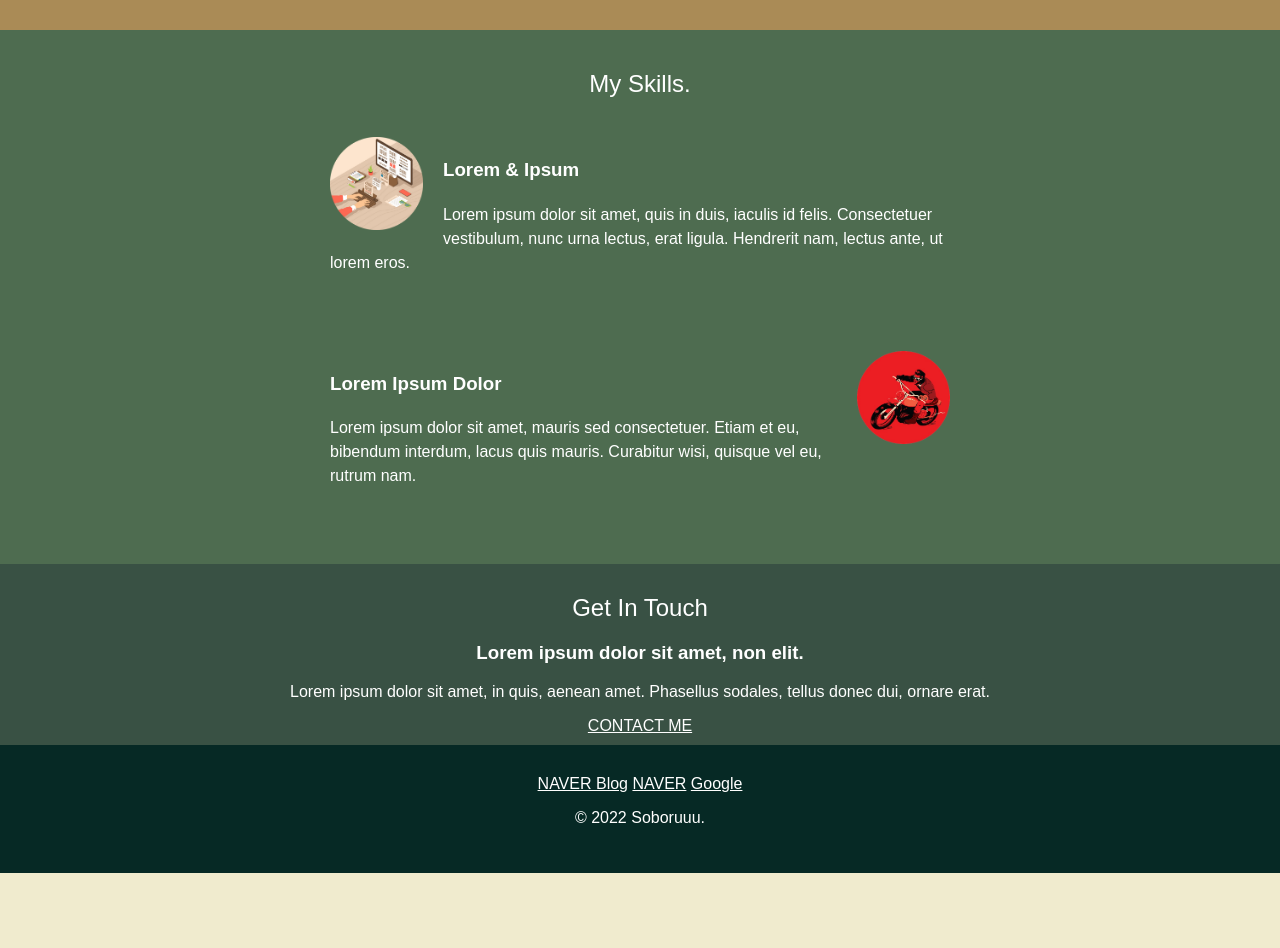
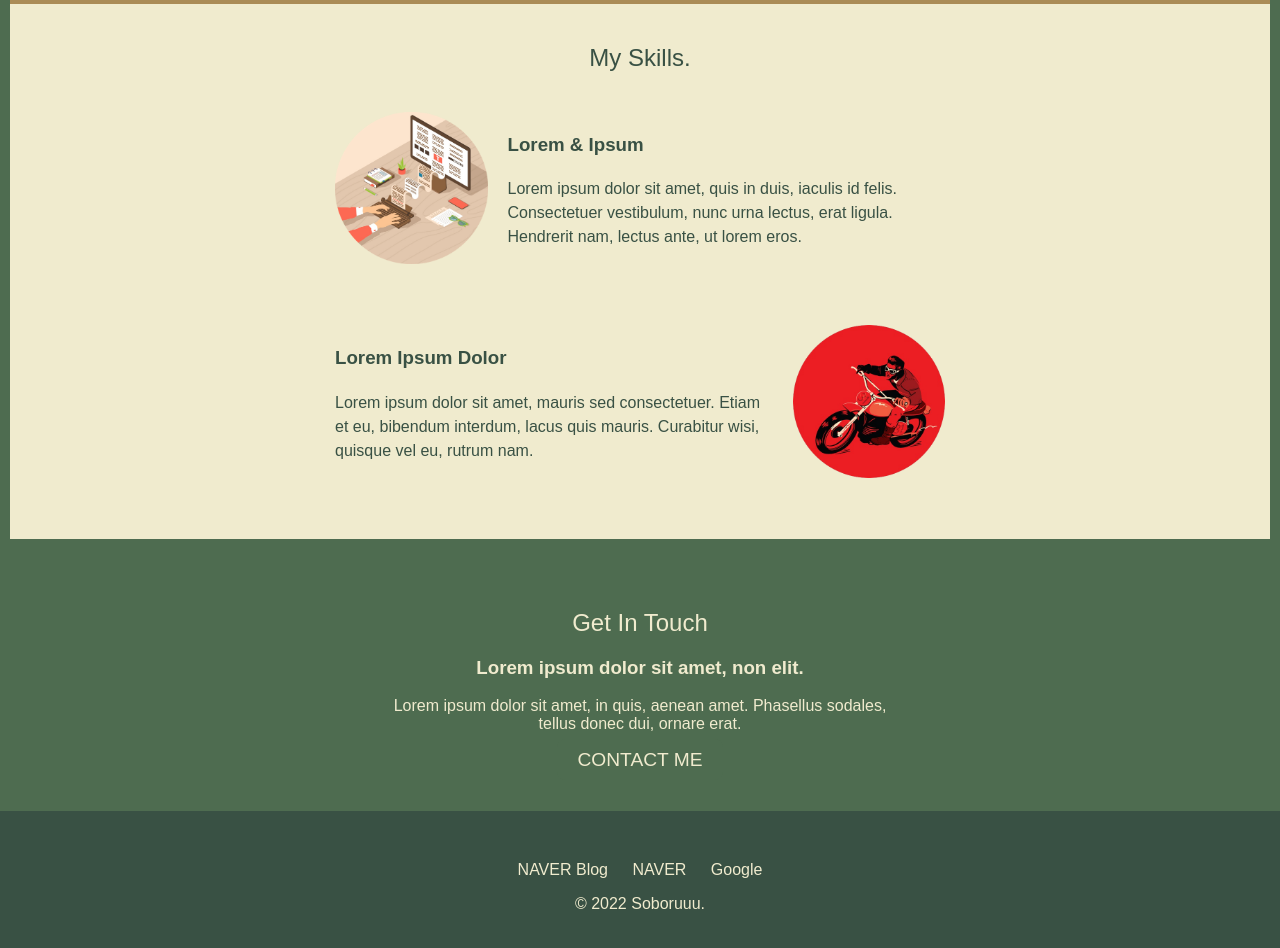
Before and after one commit to Soboruuu/css-website2, a plain HTML site: page index.html in a window 1280 px wide. Shown: the part 900-1848 px from the top of the page. Before the commit the page ends 1773 px from the top, so only its background shows below. Drawn offline with Linux system fonts and the light colour scheme; a web font is replaced by a local one.

Commit message:
Update styles.css

```diff
--- a/css/styles.css
+++ b/css/styles.css
@@ -1,30 +1,26 @@
-html{background-color: #F0EBCE;}
+html{
+    background-color: #4E6C50;
+}
 
 body{
     margin:0;
     text-align: center;
     font-family: 'Hammersmith One', sans-serif;
-    color:white;
+    color:#F0EBCE;
 }
 
 h1{
     font-size:3em;
-    margin: 20px auto 0 auto;
-    padding:10px;
 }
 
 h2{
     font-size: 1.5rem;
     font-weight: normal;
-
 }
 
 .top-container{
-
-    background-color: #F0EBCE;
     position:relative;
-    background-color: #F0EBCE;
-    color:#395144;
+    background-color: #4E6C50;
 }
 
 .pro{
@@ -45,7 +41,13 @@ h2{
 
 .mountain{
     position:relative;
-    top:6px;
+    top:15px;
+}
+
+.introduction{
+    text-align: center;
+    width:300px;
+    margin:0 auto 0 auto;
 }
 
 .profile{
@@ -58,24 +60,33 @@ h2{
     width:200px;
     height:200px;
     border-radius: 100%;
-    background-color: #395144;
-    margin:20px;
+    background-color: #4E6C50;
+
+}
+
+.profile_img:hover{
+    background-color: #F0EBCE;
+}
+
+.middle-container{
+    margin:10px;
 }
 
 .skills{
-    background-color: #4E6C50;
+    background-color: #F0EBCE;
     padding:20px;
+    color:#395144;
 }
 
 .computer{
-    width:15%;
+    width:25%;
     margin:0 20px 0 0;
 
     float:left;
 }
 
 .bike{
-    width:15%;
+    width:25%;
     margin:0 0 20px 0px;
     padding:0 0 20px 20px;
     float:right;
@@ -89,17 +100,48 @@ h2{
     line-height: 1.5;
 }
 
-.bottom-container{
-    padding: 30px;
-    background-color: #062925;
-}
 
 .contact-me{
     padding:10px;
-    background-color:#395144;
+    background-color:#4E6C50;
+    width:40%;
+    margin:40px auto 30px;
 }
 
+.bottom-container{
+    padding: 50px 0 20px;
+    background-color: #395144;
+}
 
 a{
-    color:white;
+    color:#F0EBCE;
+    margin: auto 10px 50px;
+    text-decoration: none;
 }
+
+a:hover{
+    text-decoration: underline;
+}
+
+.btn {
+    -webkit-border-radius: 8;
+    -moz-border-radius: 8;
+    border-radius: 8px;
+    font-family: 'Hammersmith One', sans-serif;
+    color: #F0EBCE;
+    font-size: 1.2em;
+    background: #4E6C50;;
+    padding: 10px 20px 10px 20px;
+    margin: 30px auto auto auto;
+    text-decoration: none;
+  }
+
+  .btn:hover {
+    background: #395144;
+    text-decoration: none;
+  }
+
+  .copyright{
+    font-size: 0.75rem;
+    padding:20px 0;
+  }
```
